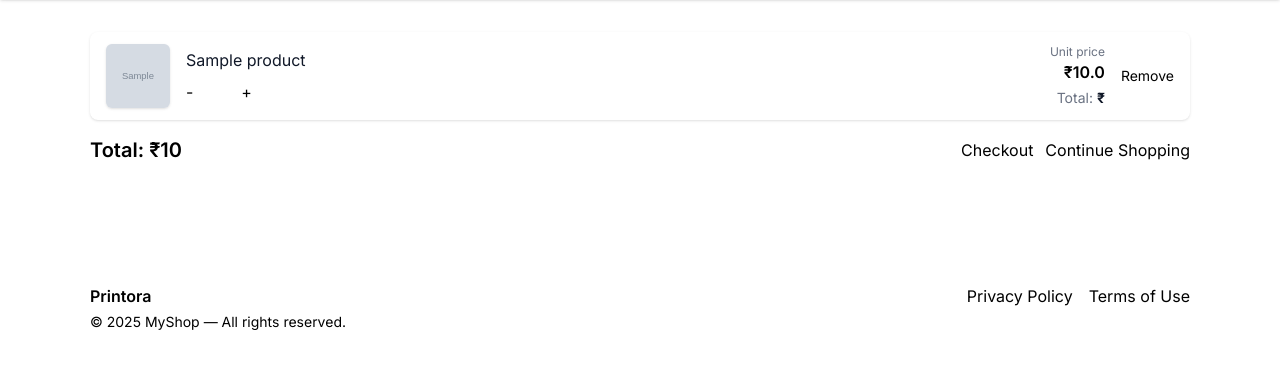
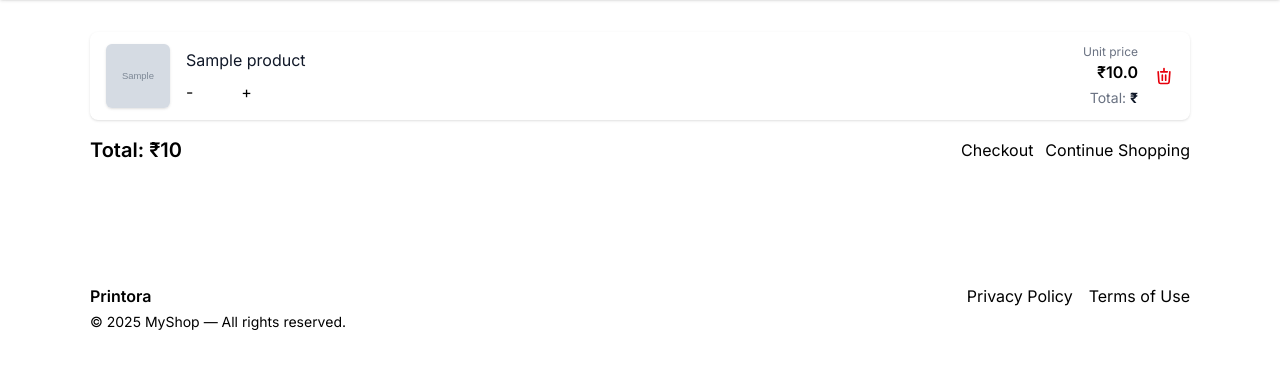
Before and after one commit to RohitRajvaidya5/E-Commerce-Project, a Django app: template products/templates/products/cart.html in a window 1280 px wide. Shown: the part 80-449 px from the top of the page. Run offline with Django 5.2, Linux system fonts and the light colour scheme; tables that the repository leaves empty hold one stand-in row (values such as "Sample post"); the template is opened without the code that fills it: values that come from a table or form of the project are taken from there, most other values are stand-ins (such as "Sample title", 1, 10 or a date in 2020); grey boxes marked "Sample" are stand-in pictures; some libraries are stand-ins or nearby versions.

Commit message:
added remove icon

```diff
--- a/products/templates/products/cart.html
+++ b/products/templates/products/cart.html
@@ -38,7 +38,12 @@
                     <div class="font-semibold">₹{{ p.price }}</div>
                     <div class="text-sm text-gray-500 mt-1">Total: <span id="total-{{ p.id }}" class="font-bold text-gray-900">₹{{ p.total }}</span></div>
                 </div>
-                <a class="text-error hover:underline text-sm" href="{% url 'remove_from_cart' p.id %}">Remove</a>
+                <a href="{% url 'remove_from_cart' p.id %}" class="text-red-600 hover:text-red-800">
+  <svg xmlns="http://www.w3.org/2000/svg" fill="none" viewBox="0 0 24 24" stroke-width="2" stroke="currentColor" class="w-5 h-5">
+    <path stroke-linecap="round" stroke-linejoin="round" d="M19 7l-.867 12.142A2 2 0 0116.138 21H7.862a2 2 0 01-1.995-1.858L5 7m5 4v6m4-6v6M9 7h6m-3-4v4m-4 0h8" />
+  </svg>
+</a>
+
             </div>
         </li>
         {% endfor %}
```
